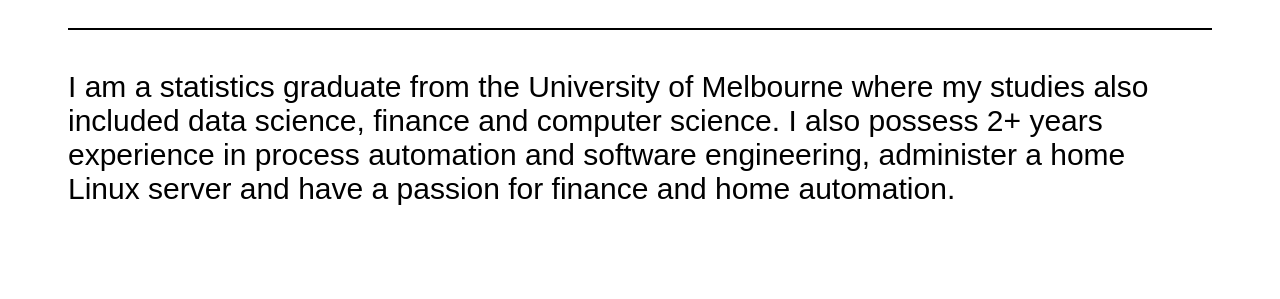
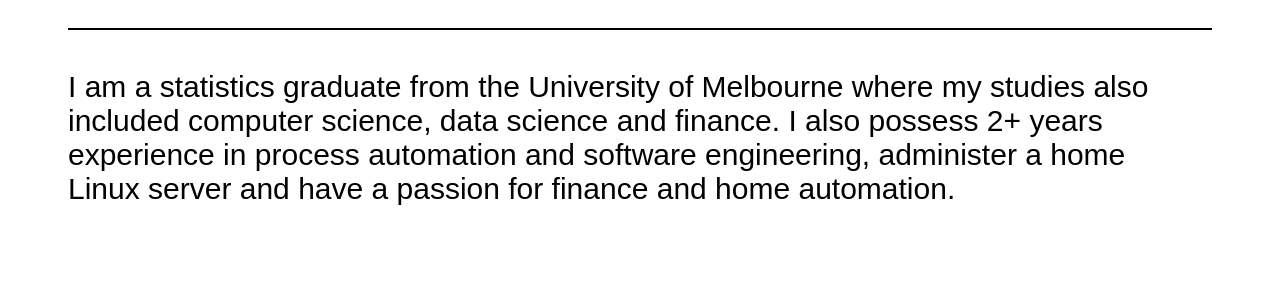
Before and after one commit to zorrotab/zorrotab.github.io, a plain HTML site: page index.html in a window 1280 px wide. Shown: the part 262-561 px from the top of the page. Drawn offline with Linux system fonts and the light colour scheme.

Commit message:
Update introduction

```diff
--- a/index.html
+++ b/index.html
@@ -31,7 +31,7 @@
     <section>
       <h3 id="about-me">About Me</h3>
       <div>
-        <p>I am a statistics graduate from the University of Melbourne where my studies also included data science, finance and computer science. I also possess 2+ years experience in process automation and software engineering, administer a home Linux server and have a passion for finance and home automation.</p>
+        <p>I am a statistics graduate from the University of Melbourne where my studies also included computer science, data science and finance. I also possess 2+ years experience in process automation and software engineering, administer a home Linux server and have a passion for finance and home automation.</p>
       </div>
     </section>
 	<section>
```
